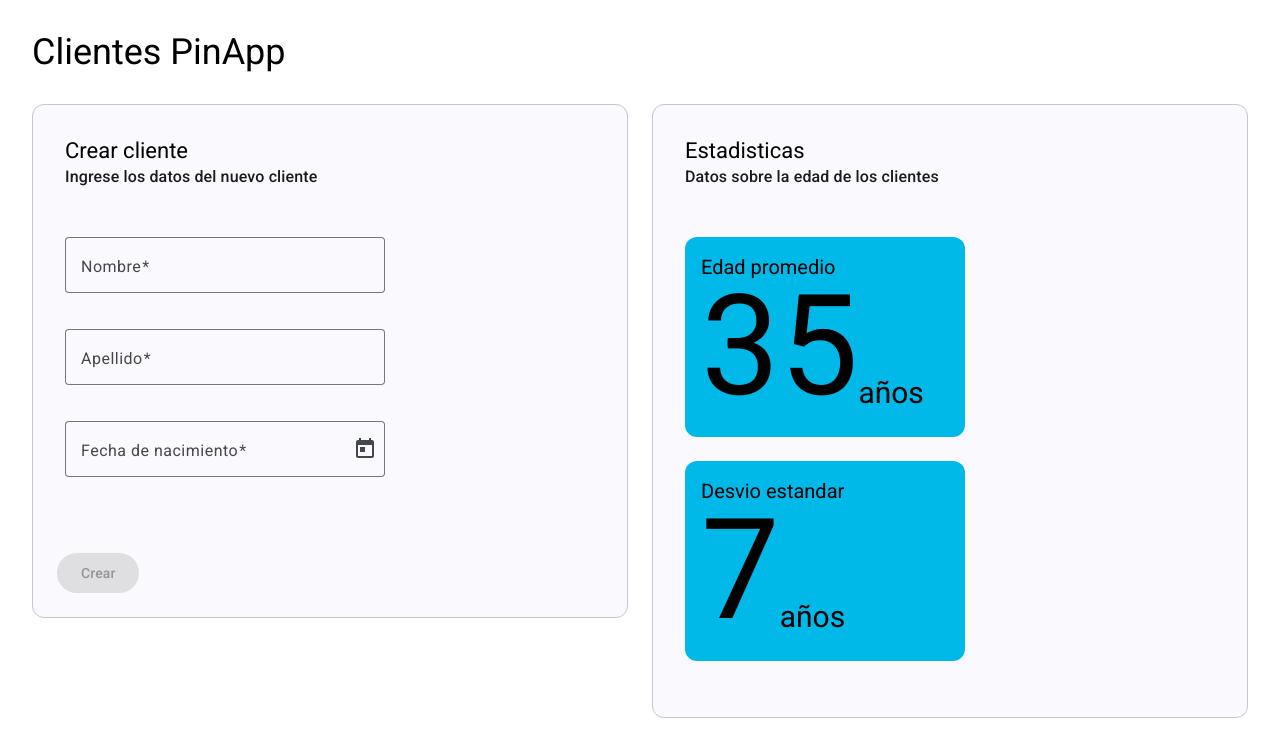
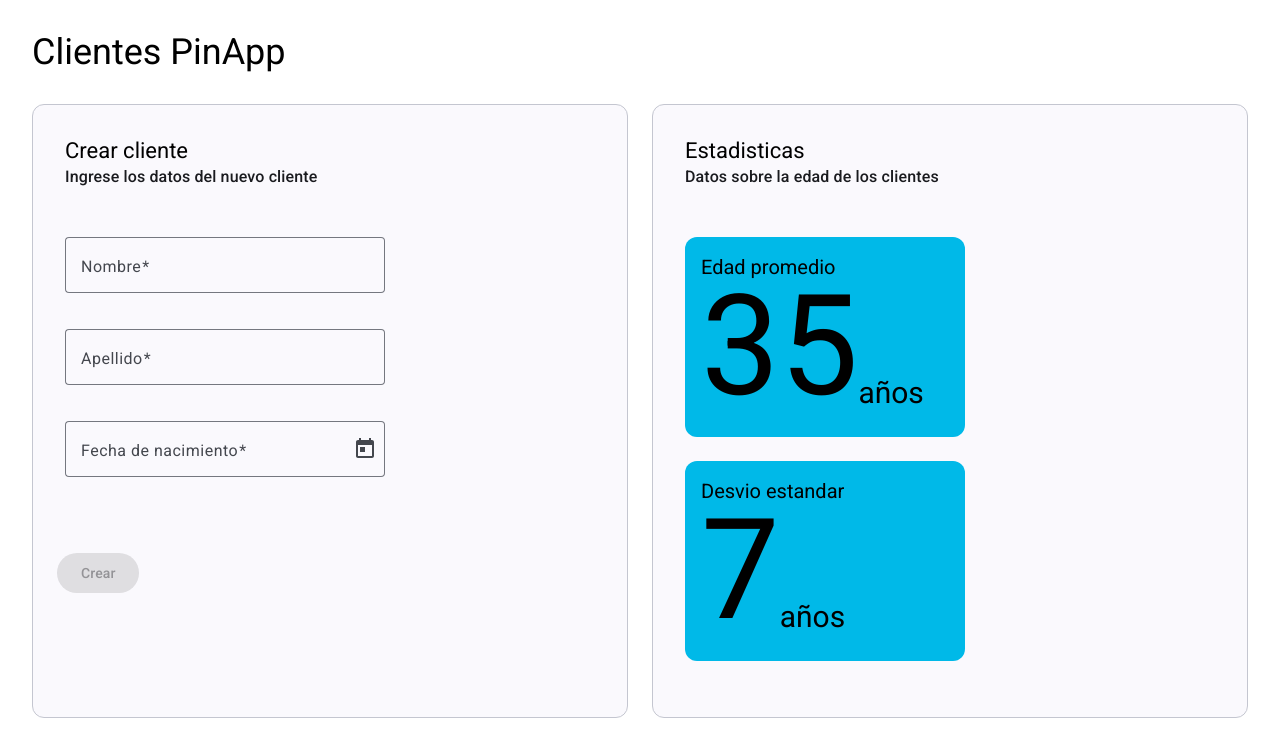
Before and after one commit to acunaFermin/clientesPinAppFront, an Angular app: page / in a window 1280 px wide. Shown: the top 741 px of the page. Built offline with nearby package versions, Linux system fonts and the light colour scheme.

Commit message:
grid con mat card

```diff
--- a/src/app/app.component.html
+++ b/src/app/app.component.html
@@ -5,10 +5,16 @@
     class="grid grid-cols-1 lg:grid-cols-2 gap-6 "
   >
 
+  <mat-card appearance="outlined" class="h-full w-full p-4">
     <nuevo-cliente></nuevo-cliente>
+  </mat-card>
 
+  <mat-card appearance="outlined" class="h-full w-full p-4">
     <clientes-kpi></clientes-kpi>
+  </mat-card>
 
-    <lista-clientes class="lg:col-span-2"></lista-clientes>
+  <mat-card appearance="outlined" class="h-full w-full p-4 lg:col-span-2">
+    <lista-clientes></lista-clientes>
+  </mat-card>
   </div>
 </div>
--- a/src/app/app.component.ts
+++ b/src/app/app.component.ts
@@ -2,10 +2,11 @@ import { Component } from '@angular/core';
 import { NuevoClienteComponent } from './nuevo-cliente/nuevo-cliente.component';
 import { ClientesKpiComponent } from './clientes-kpi/clientes-kpi.component';
 import { ListaClientesComponent } from './lista-clientes/lista-clientes.component';
+import { MatCardModule } from '@angular/material/card';
 
 @Component({
   selector: 'app-root',
-  imports: [NuevoClienteComponent, ClientesKpiComponent, ListaClientesComponent],
+  imports: [NuevoClienteComponent, ClientesKpiComponent, ListaClientesComponent, MatCardModule],
   templateUrl: './app.component.html',
   styleUrl: './app.component.scss'
 })
--- a/src/app/clientes-kpi/clientes-kpi.component.html
+++ b/src/app/clientes-kpi/clientes-kpi.component.html
@@ -1,4 +1,3 @@
-<mat-card appearance="outlined" class="p-4">
 <mat-card-header>
   <mat-card-title>Estadisticas</mat-card-title>
   <mat-card-subtitle>Datos sobre la edad de los clientes</mat-card-subtitle>
@@ -25,5 +24,3 @@
 
 
 </div>
-
-</mat-card>
--- a/src/app/lista-clientes/lista-clientes.component.html
+++ b/src/app/lista-clientes/lista-clientes.component.html
@@ -1,4 +1,3 @@
-<mat-card appearance="outlined" class="p-4">
 <mat-card-header>
   <mat-card-title>Lista de clientes</mat-card-title>
   <mat-card-subtitle>Listado de clientes con todos los datos</mat-card-subtitle>
@@ -25,5 +24,3 @@
 
 
 </div>
-
-</mat-card>
--- a/src/app/nuevo-cliente/nuevo-cliente.component.html
+++ b/src/app/nuevo-cliente/nuevo-cliente.component.html
@@ -1,4 +1,3 @@
-<mat-card appearance="outlined" class="p-4">
 <mat-card-header>
   <mat-card-title>Crear cliente</mat-card-title>
   <mat-card-subtitle>Ingrese los datos del nuevo cliente</mat-card-subtitle>
@@ -51,4 +50,3 @@
     </button>
   </mat-card-actions>
 </form>
-</mat-card>
```
Lines whose indentation alone changed are shown as unchanged.
